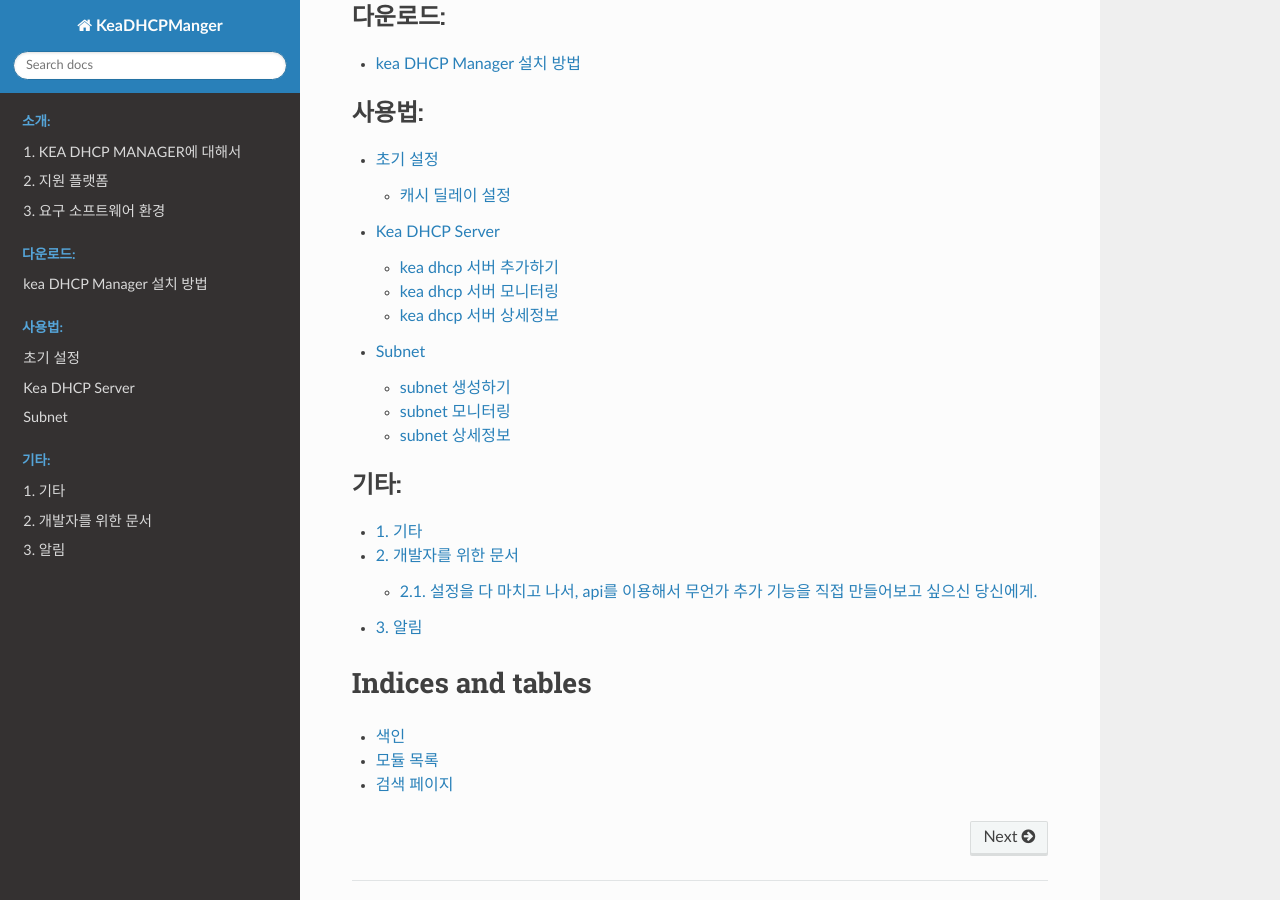
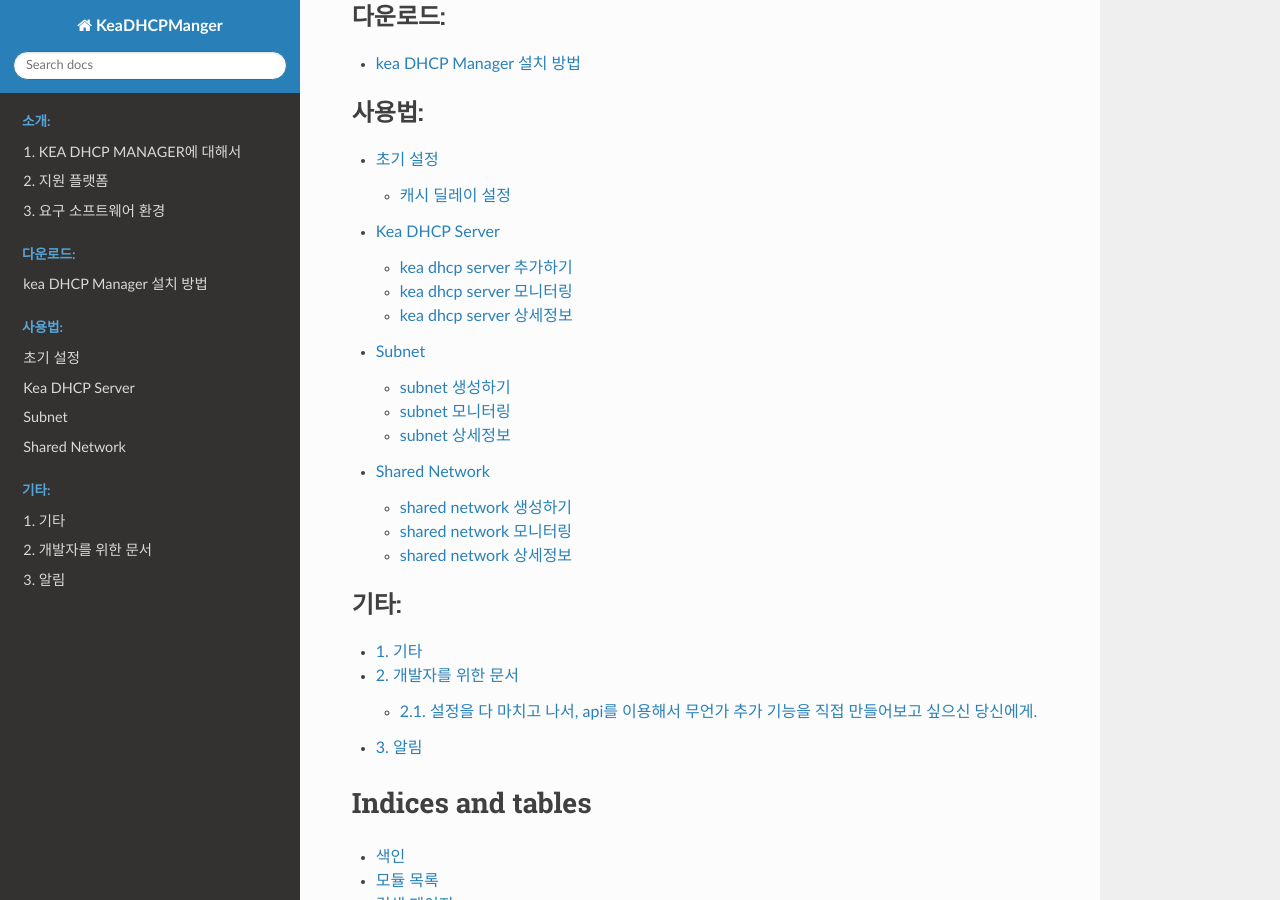
Before and after one commit to neneong/keaDHCPManager, a Sphinx documentation site: the page built from source/index.rst, in a window 1280 px wide and 900 px high, scrolled down 300 px. Built offline with Sphinx 7.4.7 and the Read the Docs theme 2.0.0, drawn with Linux system fonts in a browser that asks for light colours.

Commit message:
shared network page

```diff
--- a/source/index.rst
+++ b/source/index.rst
@@ -30,6 +30,7 @@
    사용법/contents_init.md
    사용법/contents_kea_server.md
    사용법/contents_subnet.md
+   사용법/contents_shared_network.md
 
 
 .. toctree::
--- a/source/사용법/contents_kea_server.md
+++ b/source/사용법/contents_kea_server.md
@@ -1,24 +1,22 @@
 Kea DHCP Server
 =====================
+    url: /kea
+네비게이션 바에서 **kea server**를 클릭해 kea server 페이지를 열 수 있다.
 
-kea dhcp 서버 추가하기
+kea dhcp server 추가하기
 --------------------
-    url: /kea
 ![사진을 불러올 수 없습니다.](https://github.com/neneong/keaDHCPManager/blob/main/source/_static/%E1%84%89%E1%85%B3%E1%84%8F%E1%85%B3%E1%84%85%E1%85%B5%E1%86%AB%E1%84%89%E1%85%A3%E1%86%BA%202023-11-07%2015.13.02.png?raw=true)
 
-네비게이션 바에서 **kea server**를 클릭해 kea server 페이지를 열 수 있다.
 우측 상단 빨간색 **ADD**버튼을 클릭해 원하는 이름과 서버의 주소를 입력할 수 있다.
 원하는 정보를 입력한 후 **Submit**버튼을 클릭하여 원하는 서버를 추가할 수 있다.
 
-kea dhcp 서버 모니터링
+kea dhcp server 모니터링
 -------------------
-    url: /kea
 ![사진을 불러올 수 없습니다.](https://github.com/neneong/keaDHCPManager/blob/main/source/_static/%E1%84%89%E1%85%B3%E1%84%8F%E1%85%B3%E1%84%85%E1%85%B5%E1%86%AB%E1%84%89%E1%85%A3%E1%86%BA%202023-11-07%2016.27.46.png?raw=true)
 kea server 페이지에서 추가되어있는 kea dhcp server들의 일정시간마다 업데이트 되는 정보를 모니터링 할 수 있다. 또한 우측 상단 검색 기능을 이용하여 원하는 정보들만 모아 볼 수 있다.
 
-kea dhcp 서버 상세정보
+kea dhcp server 상세정보
 -------------------
-    url: /kea
 ![사진을 불러올 수 없습니다.](https://github.com/neneong/keaDHCPManager/blob/main/source/_static/%E1%84%89%E1%85%B3%E1%84%8F%E1%85%B3%E1%84%85%E1%85%B5%E1%86%AB%E1%84%89%E1%85%A3%E1%86%BA%202023-11-07%2016.07.21.png?raw=true)
 ![사진을 불러올 수 없습니다.](https://github.com/neneong/keaDHCPManager/blob/main/source/_static/%E1%84%89%E1%85%B3%E1%84%8F%E1%85%B3%E1%84%85%E1%85%B5%E1%86%AB%E1%84%89%E1%85%A3%E1%86%BA%202023-11-07%2016.15.49.png?raw=true)
 kea server 페이지에서 kea dhcp server의 이름을 클릭하여 상세 페이지를 열 수 있다.
--- /dev/null
+++ b/source/사용법/contents_shared_network.md
@@ -0,0 +1,25 @@
+Shared Network
+=====================
+    url: /shared_network
+네비게이션 바에서 **shared network**을 클릭해 shared network 페이지를 열 수 있다.
+
+shared network 생성하기
+--------------------
+![사진을 불러올 수 없습니다.](https://github.com/neneong/keaDHCPManager/blob/main/source/_static/%E1%84%89%E1%85%B3%E1%84%8F%E1%85%B3%E1%84%85%E1%85%B5%E1%86%AB%E1%84%89%E1%85%A3%E1%86%BA%202023-11-07%2017.10.52.png?raw=true)
+
+우측 상단 빨간색 **CREATE**버튼을 클릭해 subnet 생성 폼을 띄울 수 있다.
+띄워진 subnet 생성 폼에서 **ip version**, **Server**를 선택할 수 있으며 **shared network name**를 입력할 수 있다.
+원하는 정보를 입력한 후 **Submit**버튼을 클릭하여 shared network를 생성할 수 있다.
+
+kea dhcp server의 상세페이지에서 **Create Shared Network**버튼을 클릭하여 kea dhcp server의 정보가 미리 선택되어 있는 상태로 shared network 생성이 가능하다.
+
+shared network 모니터링
+-------------------
+![사진을 불러올 수 없습니다.](https://github.com/neneong/keaDHCPManager/blob/main/source/_static/%E1%84%89%E1%85%B3%E1%84%8F%E1%85%B3%E1%84%85%E1%85%B5%E1%86%AB%E1%84%89%E1%85%A3%E1%86%BA%202023-11-07%2017.25.05.png?raw=true)
+shared network 페이지에서 생성 되어있는 shared network의 정보를 일정시간마다 업데이트 되는 정보를 모니터링 할 수 있다. 또한 우측 상단 검색 기능을 이용하여 원하는 정보들만 모아 볼 수 있다.
+
+shared network 상세정보
+-------------------
+![사진을 불러올 수 없습니다.](https://github.com/neneong/keaDHCPManager/blob/main/source/_static/%E1%84%89%E1%85%B3%E1%84%8F%E1%85%B3%E1%84%85%E1%85%B5%E1%86%AB%E1%84%89%E1%85%A3%E1%86%BA%202023-11-07%2017.30.33.png?raw=true)
+shared network페이지에서 shared network 주소를 클릭하여 상세 페이지를 열 수 있다.
+shared network의 상세페이지에선 shared network의 설정을 수정하거나, subnet 정보를 생성, 다른 subnet을 해당 shared network에 포함 시킬 수 있고 shared network를 삭제할 수 있다.
```
Also changed, not shown: source/사용법/contents_subnet.md (+3 -5 lines), source/_static/스크린샷 2023-11-07 17.25.05.png (added), source/_static/스크린샷 2023-11-07 17.30.33.png (added).
